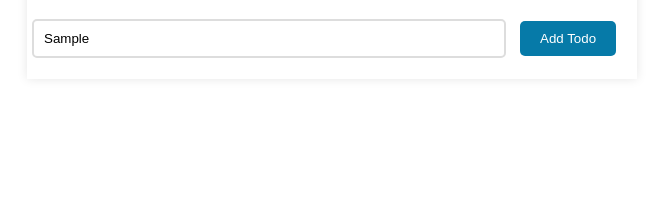
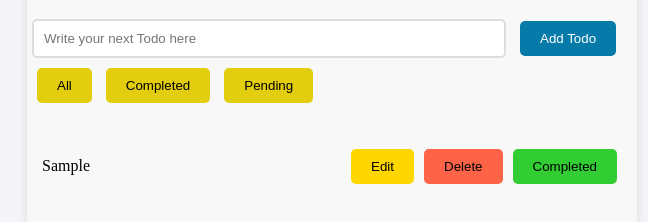
Before and after one commit to Rahish4u/JavaScript-Projects, a plain HTML site: page TODO App/index.html in a window 1280 px wide. Both pictures are taken after typing "Sample" into the empty fields and a click on the button "Add Todo". Shown: the part 116-338 px from the top of the page, without its empty margins (173-821 px from the left). Drawn offline with Linux system fonts and the light colour scheme.

Commit message:
Todo App completed JS

```diff
--- a/TODO App/index.html
+++ b/TODO App/index.html
@@ -13,6 +13,11 @@
         <h1>Todo App</h1>
         <input type="text" id="toDoInput" placeholder="Write your next Todo here">
         <button id="addTodo">Add Todo</button>
+        <div>
+            <button class="filterBtn" data-filter="all">All</button>
+            <button class="filterBtn" data-filter="completed">Completed</button>
+            <button class="filterBtn" data-filter="pending">Pending</button>
+        </div>
         <ul id="todolist"></ul>
     </div>
 
--- a/TODO App/index.js
+++ b/TODO App/index.js
@@ -1,47 +1,137 @@
 function loadTodos(){
-    // This function load todos from browser
+    // This function loads todos from browser
     const todos = JSON.parse(localStorage.getItem("todos")) || {"todolist" :[]};
-    console.log(todos);
+    console.log("Loaded todos:", todos);
     return todos;
 }
 
-function addTodoToLocalStorage(toDoText){
+function addTodoToLocalStorage(todoText){
     const todos = loadTodos();
-    todos.push(toDoText);
-    localStorage.setItem("todos", JSON.stringify(todos))
+if (todos) {
+    todos.todolist.forEach(todo => {
+        appendTodoInHtml(todo);
+    });
+} else {
+    console.error("Error loading todos");
+}
 }
 
-function appendTodoInHtml(toDoText){
-    const todolist = doucumen.getElementById("todolist");
-    const todo = document.createElement("li")
-    todo.textContent = toDoText;
-    todolist.appendChild("todo")
+function appendTodoInHtml(todoText){
+    const todolist = document.getElementById("todolist");
+    if (todolist) {
+        const todoItemContainer = document.createElement("div");
+        todoItemContainer.className = "todo-item-container";
+        const todoContainer = document.createElement("div");
+        todoContainer.className = "todo-container";
+
+        const todo = document.createElement("li");
+        todo.textContent = todoText;
+        todoContainer.appendChild(todo);
+
+        const buttonsContainer = document.createElement("div");
+        buttonsContainer.className = "buttons-container";
+
+        // Add Edit button
+        const editButton = document.createElement("button");
+        editButton.textContent = "Edit";
+        editButton.className = "edit-button";
+        editButton.addEventListener("click", editTodo);
+        buttonsContainer.appendChild(editButton);
+
+        // Add Delete button
+        const deleteButton = document.createElement("button");
+        deleteButton.textContent = "Delete";
+        deleteButton.className = "delete-button";
+        deleteButton.addEventListener("click", deleteTodo);
+        buttonsContainer.appendChild(deleteButton);
+
+        // Add Completed button
+        const completedButton = document.createElement("button");
+        completedButton.textContent = "Completed";
+        completedButton.className = "completed-button";
+        completedButton.addEventListener("click", completeTodo);
+        buttonsContainer.appendChild(completedButton);
+
+        todoItemContainer.appendChild(todoContainer);
+        todoItemContainer.appendChild(buttonsContainer);
+        todolist.appendChild(todoItemContainer);
+        console.log("Todo appended to HTML:", todoText);
+    } else {
+        console.error("Error appending todo to HTML");
+    }
 }
 
-document.addEventListener("DomContentLoaded", () => {
-    const toDoInput = document.getElementById("toDoInput")
-    const submitBtn = document.getElementById("addTodo")
+document.addEventListener("DOMContentLoaded", () => {
+    const toDoInput = document.getElementById("toDoInput");
+    const submitButton = document.getElementById("addTodo");
+    const todolist = document.getElementById("todolist");
 
-    submitBtn.addEventListener("click", (event) => {
-        const toDoText = toDoInput.value
-        if(toDoText == ""){
-            alert("please write something for the todo")
-        }else{
-            addTodoToLocalStorage();
+    if (toDoInput && submitButton && todolist) {
+        submitButton.addEventListener("click", (_event) => {
+            const todoText = toDoInput.value.trim();
+            if (todoText !== "") {
+                addTodoToLocalStorage(todoText);
+                appendTodoInHtml(todoText);
+                toDoInput.value = "";
+            } else {
+                alert("Please write something for the todo");
+            }
+        });
+
+        toDoInput.addEventListener("change", (event) => {
+            const todoText = event.target.value.trim();
+            event.target.value = todoText;
+            console.log("Todo input changed:", todoText);
+        });
+
+        const todos = loadTodos();
+        if (todos) {
+            todos.todolist.forEach(todo => {
+                const newTodoItem = document.createElement("li");
+                newTodoItem.textContent = todo;
+                todolist.appendChild(newTodoItem);
+            });
+        } else {
+            console.error("Error loading todos");
         }
-    })
+    } else {
+        console.error("Error getting HTML elements");
+    }
+});
 
-    toDoInput.addEventListener("change", (event) => {
-        const toDoText = event.target.value;
+// Function to edit todo
+function editTodo(event) {
+    const todoItemContainer = event.target.parentNode.parentNode;
+    const index = todoItemContainer.dataset.index;
+    const newTodoText = prompt("Enter new todo text:");
+    if (newTodoText !== null) {
+        const todos = loadTodos();
+        todos.todolist[index] = newTodoText;
+        localStorage.setItem("todos", JSON.stringify(todos));
+        todoItemContainer.querySelector("li").textContent = newTodoText;
+        console.log("Todo edited:", newTodoText);
+    }
+}
 
-        event.target.value = toDoText.trim();
-        console.log(event.target.value);
-    });
+// Function to delete todo
+function deleteTodo(event) {
+    const todoItemContainer = event.target.parentNode.parentNode;
+    const index = todoItemContainer.dataset.index;
     const todos = loadTodos();
+    todos.todolist.splice(index, 1);
+    localStorage.setItem("todos", JSON.stringify(todos));
+    todoItemContainer.remove();
+    console.log("Todo deleted");
+}
 
-    todos.todolist.forEach(todo => {
-      const newTodoItem = documnet.createElement("li")
-      newTodoItem.textContent = todo;
-      todolist.appendChild(newTodoItem);
-    });
-})
+// Function to complete todo
+function completeTodo(event) {
+    const todoItemContainer = event.target.parentNode.parentNode;
+    const index = todoItemContainer.dataset.index;
+    const todos = loadTodos();
+    const completedTodos = JSON.parse(localStorage.getItem("completedTodos")) || {"completedTodolist" :[]};
+    completedTodos.completedTodolist.push(todos.todolist[index]);
+    localStorage.setItem("completedTodos", JSON.stringify(completedTodos));
+    todoItemContainer.remove();
+    console.log("Todo completed");
+}
--- a/TODO App/style.css
+++ b/TODO App/style.css
@@ -1,11 +1,20 @@
+:root{
+    --body-background:#f4f4f9;
+    --body-container:#f9f8f8;
+    --btn-Primary:#067aa8;
+    --btn-Secondary:#e2cd0e;
+    --btn-edit:#ffd700;
+    --btn-complete:#32cd32;
+    --btn-delete:#ff6347
+}
 body{
     margin: 0;
     padding: 0;
-    background-color: #fff;
+    background-color: var(--body-background);
 }
 
 .container{
-    background-color: white;
+    background-color:var(--body-container);
     max-width: 600px;
     margin: 50px 200px;
     padding: 5px;
@@ -28,7 +37,59 @@ h1{
     padding: 10px 20px;
     border: none;
     color: white;
-    background-color: #067aa8;
+    background-color: var(--btn-Primary);
     border-radius:5px ;
     cursor: pointer;
 }
+
+ul{
+    list-style: none;
+    padding: 0;
+}
+
+.todo-item-container{
+    padding:10px;
+    border-bottom: 1px solid #ddd;
+}
+
+.todo-item-container:last-child{
+    border-bottom: none;
+}
+
+.filterBtn , .edit-button, .delete-button, .completed-button{
+    margin: 10px 5px;
+    padding: 10px 20px;
+    cursor: pointer;
+    background-color: var(--btn-Secondary);
+    border: none;
+    border-radius: 5px;
+    transition: background-color 0.3s;
+}
+
+.edit-button{
+    background-color: var(--btn-edit);
+}
+
+.delete-button{
+    background-color:var(--btn-delete);
+}
+
+.completed-button{
+    background-color: var(--btn-complete);
+}
+
+.filterBtn:hover{
+    background-color: var(--btn-Primary);
+    color: var(--body-container);
+}
+
+.todo-item-container {
+    display: flex;
+    align-items: center;
+    justify-content: space-between;
+    transition: background-color 0.5s;
+}
+
+.todo-item-container:hover{
+    background-color: #e8f1f2;
+}
```
